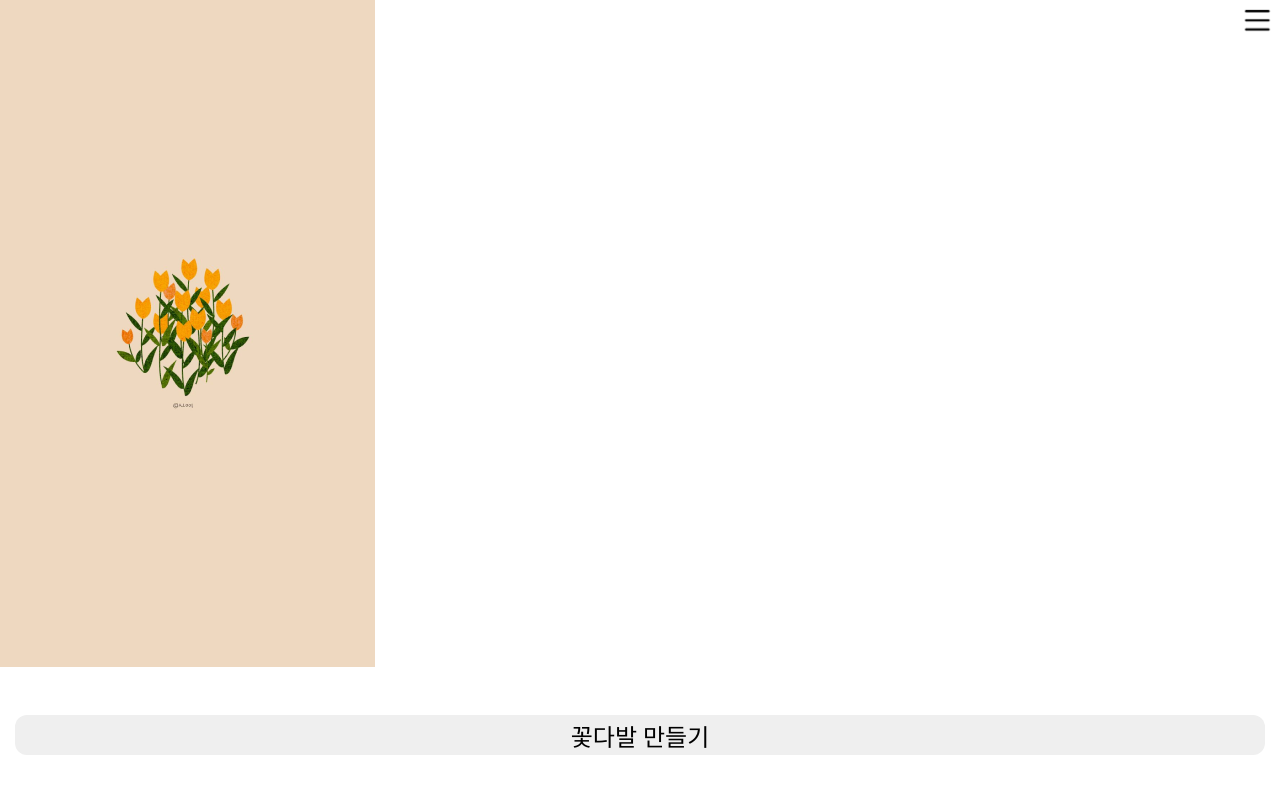
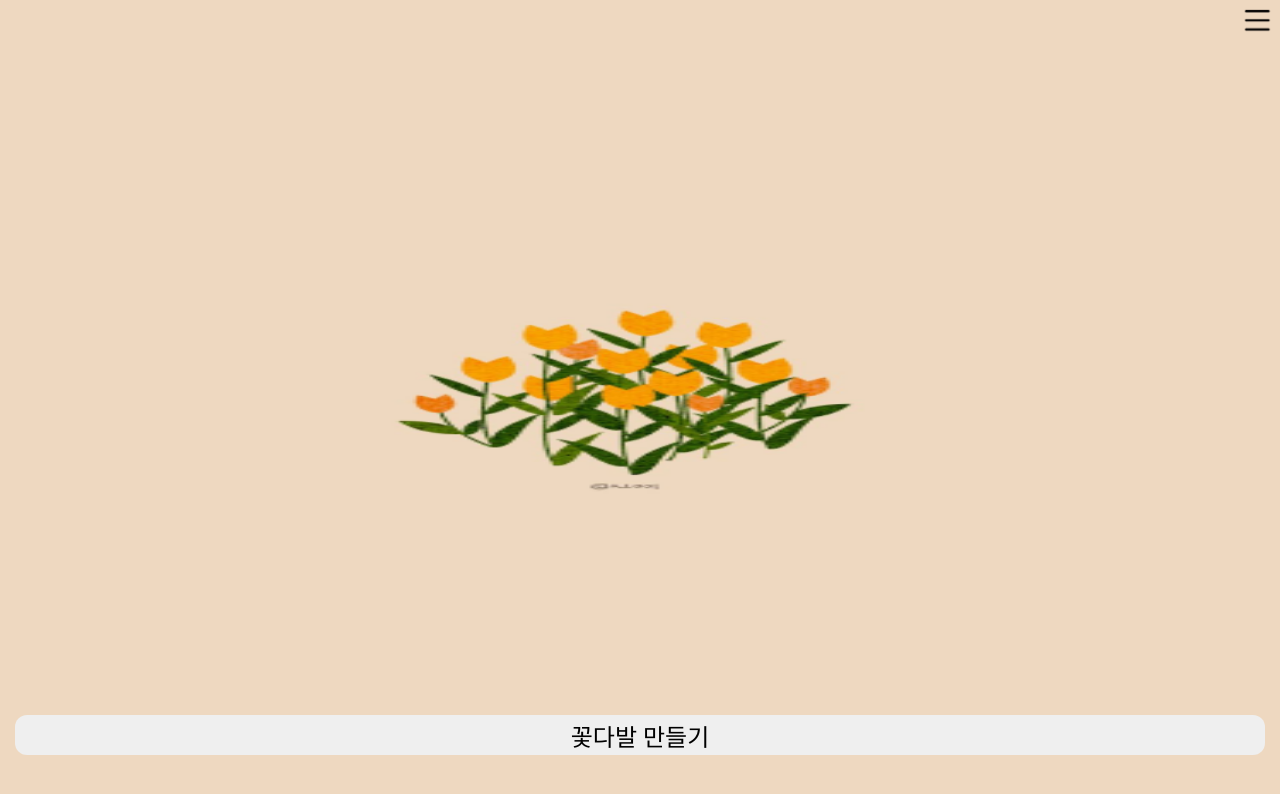
Before and after one commit to 2022Letters/frontend, a React (Create React App) app: page / in a window 1280 px wide. Shown: the top 794 px of the page. Built offline with nearby package versions, Linux system fonts and the light colour scheme; a web font is replaced by a local one.

Commit message:
Refactor : #3 메인화면 배경 사이즈 조절

```diff
--- a/src/pages/index.tsx
+++ b/src/pages/index.tsx
@@ -4,6 +4,7 @@ import { Button } from '../components/common/style';
 const MainBackground = styled.div`
   padding: 45px 0 0 0;
   background-image: url('/img/main.png');
+  background-size: 100% 100%;
   background-repeat: no-repeat;
   height: 100%;
   position: inherit;
```
